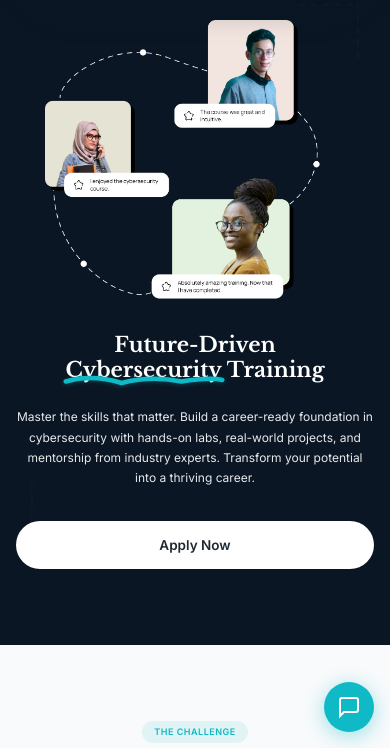
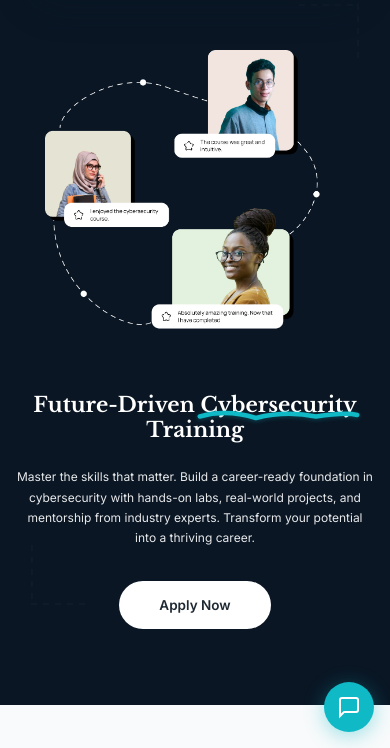
Before and after one commit to Ayam7273/NextGenCyberTalent, a plain HTML site: page index.html in a window 390 px wide. Shown: the part 96-844 px from the top of the page. Drawn offline with nearby package versions, Linux system fonts and the light colour scheme.

Commit message:
4th commit

```diff
--- a/styles.css
+++ b/styles.css
@@ -411,7 +411,7 @@ p {
     display: inline-block;
     overflow: hidden;
     vertical-align: bottom;
-    min-width: 19ch; /* fits "Future-Established" */
+    /* min-width: 19ch;  */
 }
 
 .hero-title-rotating {
@@ -1580,7 +1580,7 @@ section {
 
     .hero-testimonial-img {
         max-width: 400px;
-        margin: 0 auto;
+        margin: 30px auto;
     }
 
     .programme-content {
@@ -1821,7 +1821,7 @@ section {
     }
 
     .btn-hero-cta {
-        width: 100%;
+        /* width: 100%; */
     }
 }
 
```
